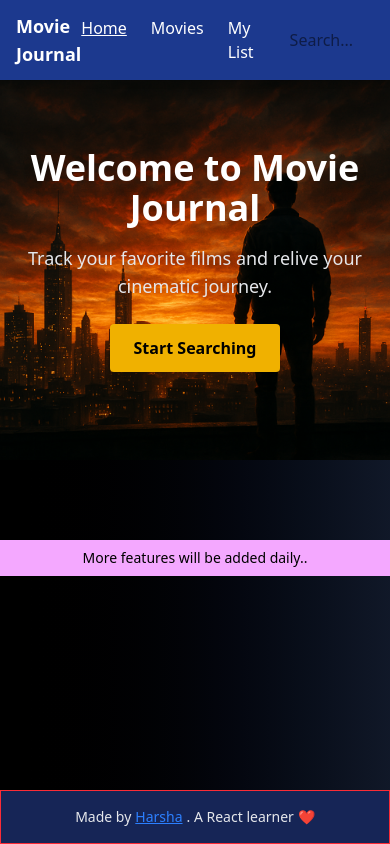
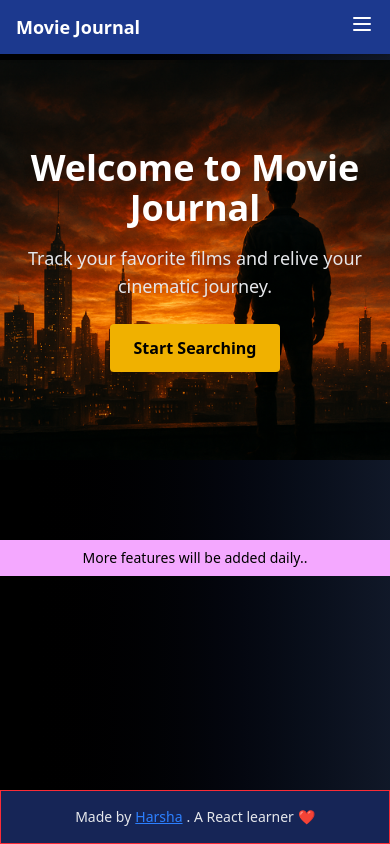
Before and after one commit to h-hub/omdb-app-nextjs, a Next.js app: page / in a window 390 px wide. Built offline with nearby package versions, Linux system fonts and the light colour scheme.

Commit message:
add new font and make menu more responsive

```diff
--- a/components/NavBar.tsx
+++ b/components/NavBar.tsx
@@ -2,13 +2,14 @@
 import { MovieContext } from "@/app/context/MovieSearchContext";
 import Link from "next/link";
 import { usePathname, useRouter } from "next/navigation";
-import { use, useRef } from "react";
+import { use, useRef, useState } from "react";
 
 export default function Navbar() {
   const path = usePathname();
   const router = useRouter();
   const { updateSearchString } = use(MovieContext);
   const movieSearchStringInputRef = useRef<HTMLInputElement>(null);
+  const [menuOpen, setMenuOpen] = useState(false);
 
   const submitSearch = () => {
     if (movieSearchStringInputRef.current) {
@@ -21,14 +22,15 @@ export default function Navbar() {
   return (
     <nav className="fixed top-0 left-0 w-full bg-blue-900 text-white shadow-md z-50">
       <div className="max-w-7xl mx-auto px-4 py-3 flex justify-between items-center">
+        {/* Logo / Title */}
         <div className="text-lg font-semibold">Movie Journal</div>
-        <ul className="flex space-x-6">
+
+        {/* Desktop Menu */}
+        <ul className="hidden md:flex space-x-6 items-center">
           <li>
             <Link
               href="/"
-              className={
-                path == "/" ? "active underline" : "hover:text-gray-300"
-              }
+              className={path === "/" ? "underline" : "hover:text-gray-300"}
             >
               Home
             </Link>
@@ -37,7 +39,7 @@ export default function Navbar() {
             <Link
               href="/movies"
               className={
-                path == "/movies" ? "active underline" : "hover:text-gray-300"
+                path === "/movies" ? "underline" : "hover:text-gray-300"
               }
             >
               Movies
@@ -47,34 +49,121 @@ export default function Navbar() {
             <Link
               href="/mylist"
               className={
-                path == "/mylist" ? "active underline" : "hover:text-gray-300"
+                path === "/mylist" ? "underline" : "hover:text-gray-300"
               }
             >
               My List
             </Link>
           </li>
+          <li>
+            <input
+              type="text"
+              placeholder="Search..."
+              ref={movieSearchStringInputRef}
+              className="px-3 py-1 rounded-md text-black focus:outline-none focus:ring-2 focus:ring-white"
+              onKeyDown={(e) => {
+                if (e.key === "Enter") {
+                  submitSearch();
+                }
+              }}
+            />
+          </li>
+          <li>
+            <button
+              className="bg-white text-blue-600 px-3 py-1 rounded-md hover:bg-gray-200 transition"
+              onClick={submitSearch}
+            >
+              Search
+            </button>
+          </li>
         </ul>
 
-        <div className="ml-6 flex items-center space-x-2">
+        {/* Mobile Menu Toggle */}
+        <div className="md:hidden">
+          <button
+            onClick={() => setMenuOpen(!menuOpen)}
+            className="focus:outline-none"
+          >
+            <svg
+              className="w-6 h-6 text-white"
+              fill="none"
+              stroke="currentColor"
+              viewBox="0 0 24 24"
+              xmlns="http://www.w3.org/2000/svg"
+            >
+              {menuOpen ? (
+                <path
+                  strokeLinecap="round"
+                  strokeLinejoin="round"
+                  strokeWidth={2}
+                  d="M6 18L18 6M6 6l12 12"
+                />
+              ) : (
+                <path
+                  strokeLinecap="round"
+                  strokeLinejoin="round"
+                  strokeWidth={2}
+                  d="M4 6h16M4 12h16M4 18h16"
+                />
+              )}
+            </svg>
+          </button>
+        </div>
+      </div>
+
+      {/* Mobile Dropdown Menu */}
+      {menuOpen && (
+        <div className="md:hidden px-4 pb-4 space-y-3">
+          <Link
+            href="/"
+            className={`block ${
+              path === "/" ? "underline" : "hover:text-gray-300"
+            }`}
+            onClick={() => setMenuOpen(false)}
+          >
+            Home
+          </Link>
+          <Link
+            href="/movies"
+            className={`block ${
+              path === "/movies" ? "underline" : "hover:text-gray-300"
+            }`}
+            onClick={() => setMenuOpen(false)}
+          >
+            Movies
+          </Link>
+          <Link
+            href="/mylist"
+            className={`block ${
+              path === "/mylist" ? "underline" : "hover:text-gray-300"
+            }`}
+            onClick={() => setMenuOpen(false)}
+          >
+            My List
+          </Link>
           <input
             type="text"
             placeholder="Search..."
             ref={movieSearchStringInputRef}
-            className="px-3 py-1 rounded-md text-black focus:outline-none focus:ring-2 focus:ring-white"
+            className="w-full px-3 py-1 rounded-md text-black focus:outline-none focus:ring-2 focus:ring-white"
             onKeyDown={(e) => {
               if (e.key === "Enter") {
                 submitSearch();
+                setMenuOpen(false);
               }
             }}
           />
           <button
-            className="bg-white text-blue-600 px-3 py-1 rounded-md hover:bg-gray-200 transition"
-            onClick={submitSearch}
+            className="w-full bg-white text-blue-600 px-3 py-1 rounded-md hover:bg-gray-200 transition"
+            onClick={() => {
+              submitSearch();
+              setMenuOpen(false);
+            }}
           >
             Search
           </button>
         </div>
-      </div>
+      )}
     </nav>
   );
 }
--- a/package.json
+++ b/package.json
@@ -3,7 +3,7 @@
   "version": "0.1.0",
   "private": true,
   "scripts": {
-    "dev": "next dev --turbopack",
+    "dev": "next dev",
     "build": "next build",
     "start": "next start",
     "lint": "next lint"
--- a/src/app/layout.tsx
+++ b/src/app/layout.tsx
@@ -2,7 +2,13 @@ import type { Metadata } from "next";
 import "./globals.css";
 import ClientLayout from "../../components/ClientLayout";
 import NavBar from "../../components/NavBar";
+import { Poppins } from "next/font/google";
 
+// You can customize the weight and subset as needed
+const poppins = Poppins({
+  weight: ["400", "600"], // Regular and semi-bold
+  subsets: ["latin"],
+});
 export const metadata: Metadata = {
   title: "Create Next App",
   description: "Generated by create next app",
@@ -16,7 +22,7 @@ export default function RootLayout({
   return (
     <html
       lang="en"
-      className="h-screen w-full bg-gradient-to-r from-black to-gray-900"
+      className="{`h-screen w-full bg-gradient-to-r from-black to-gray-900 ${poppins.className}`}"
     >
       <body className="min-h-screen flex flex-col">
         <ClientLayout>
```
